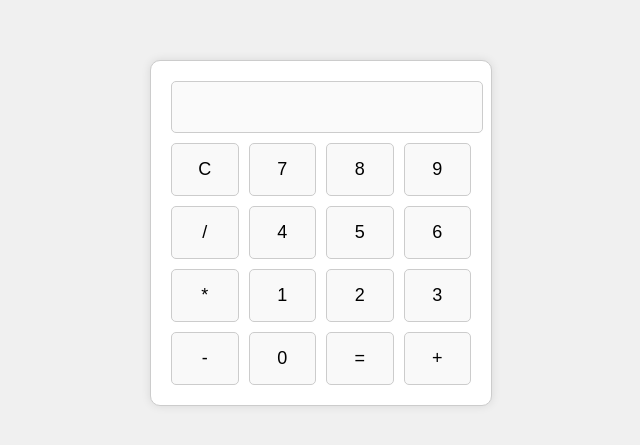
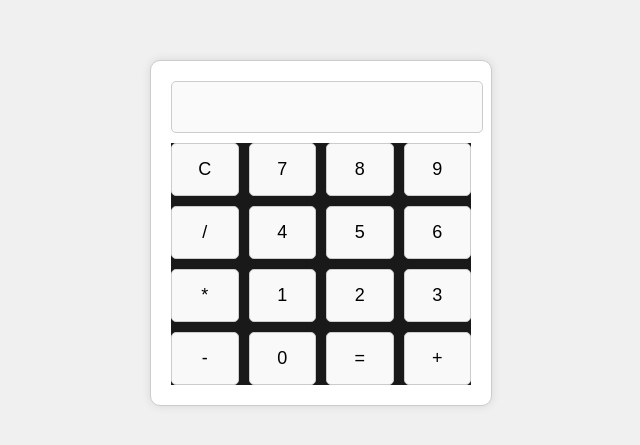
Before and after one commit to ManuelCFrontEnd/basic_calculator, a plain HTML site: page src/index.html in a window 1280 px wide. Shown: the part 167-612 px from the top of the page, without its empty margins (319-959 px from the left). Drawn offline with Linux system fonts and the light colour scheme.

Commit message:
Update style.css

```diff
--- a/src/styles/style.css
+++ b/src/styles/style.css
@@ -29,6 +29,8 @@ body {
 }
 
 .buttons {
+    background-color: #191919;
+    color: #f0f0f0;
     display: grid;
     grid-template-columns: repeat(4, 1fr);
     gap: 10px;
```
